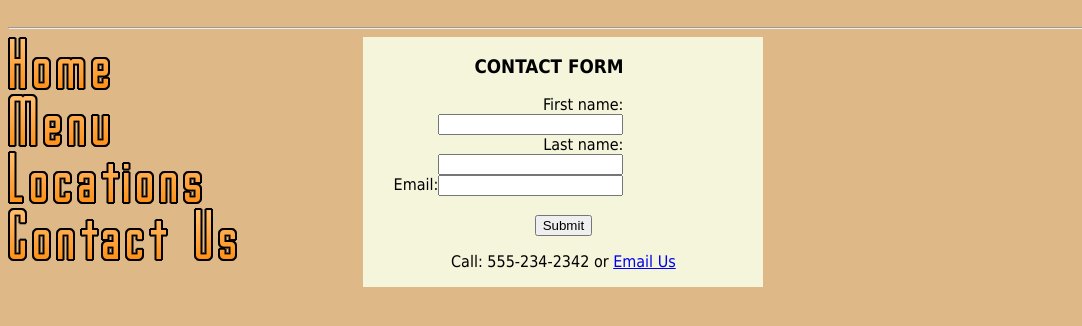
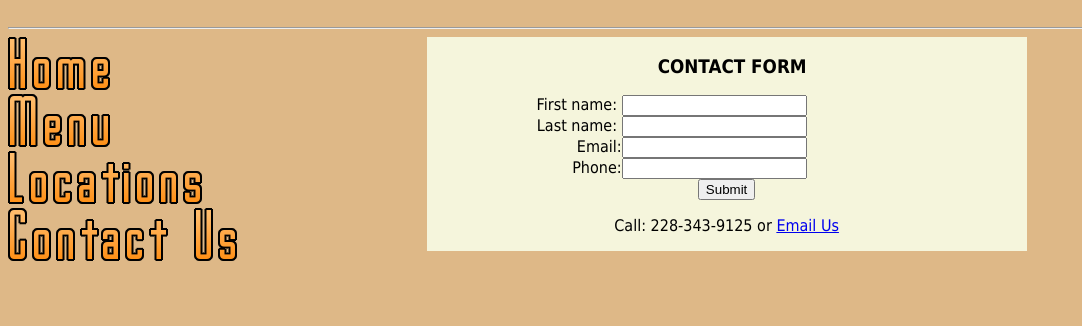
Before and after one commit to edwarddepew/RestaurantSite, a plain HTML site: page Website/contact.html in a window 1280 px wide. Shown: the part 82-408 px from the top of the page, without its empty margins (0-1082 px from the left). Drawn offline with Linux system fonts and the light colour scheme.

Commit message:
Made minor changes to Contact, added a field

```diff
--- a/Website/contact.html
+++ b/Website/contact.html
@@ -19,14 +19,15 @@
 </ul>
 </nav>
 <center>
-<div id="menu">
+<div id="menu3">
 <form id="formr">
 <h3>CONTACT FORM</h3>
 First name: <input type="text" name="firstname"><br>
 Last name:  <input type="text" name="lastname"><br>
-Email:<input type="text" name="comment"><br></br>
+Email:<input type="text" name="comment"><br>
+Phone:<input type="text" name="number">
 </form>
 <center><input type="submit" value="Submit">
 </br>
-<p>Call: 555-234-2342 or <a href="mailto:DePewCafe@cafe.net">Email Us</a>
+<p>Call: 228-343-9125 or <a href="mailto:DePewCafe@cafe.net">Email Us</a>
 </form>
--- a/Website/css.css
+++ b/Website/css.css
@@ -27,6 +27,15 @@
 		background-color: beige;
 		float: left;}
 
+#menu3{	font-family: Tahoma, Geneva, sans-serif;
+		width:600px;
+		margin-left: 15%;
+		margin-right: auto;
+		background-color: beige;
+		float:left;
+
+		}
+
 #background {background-color: burlywood;}
 
 #image { font-family: Tahoma, Geneva, sans-serif;
@@ -40,8 +49,8 @@
 		padding-left:50px;
 		}
 
-#formr {text-align: right;
-		margin-right:140px;}
+#formr {	text-align: right;
+		margin-right: 220px;}
 
 ul		{list-style-type:none;
 		margin:0;
```
